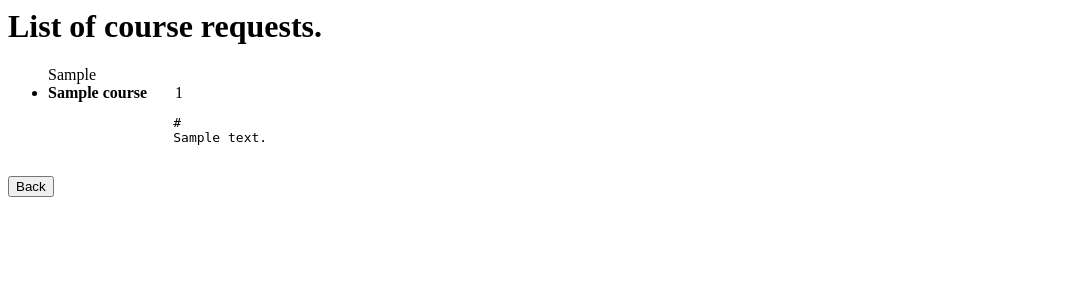
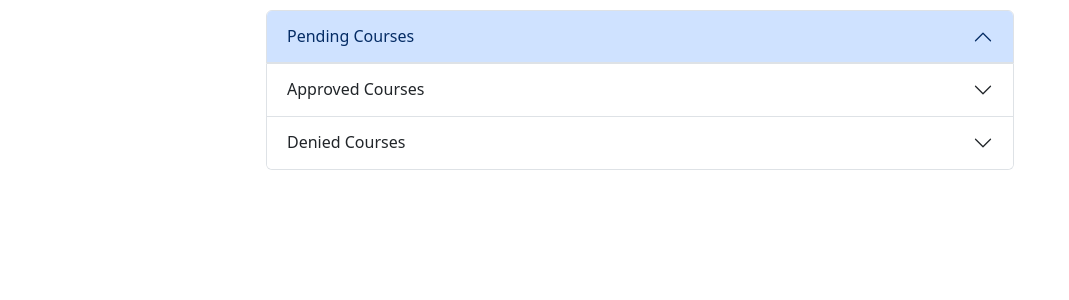
Before and after one commit to SaidHoja/Transfer-Guide, a Django app: template TransferGuide/templates/TransferGuide/addCourseList.html in a window 1280 px wide. Shown: the top 300 px of the page, without its empty margins (0-1069 px from the left). Run offline with Django 3.2, Linux system fonts and the light colour scheme; the template is opened without the code that fills it: most values are stand-ins (such as "Sample title", 1, 10 or a date in 2020); some libraries are stand-ins or nearby versions.

Commit message:
form differentiates between pending, approved, and denied courses

```diff
--- a/TransferGuide/models.py
+++ b/TransferGuide/models.py
@@ -14,7 +14,7 @@
     course_delivery = models.CharField(max_length=10, null=True, blank=True)
     syllabus_url = models.URLField(null=True, blank=True)
     credit_hours = models.PositiveIntegerField(default=3, validators=[MinValueValidator(1), MaxValueValidator(10)])
-    approved = models.CharField(max_length=1,default="P")
+    status = models.CharField(max_length=1,default="P")
     def __str__(self):
         return str(self.username) + " " + str(self.course_name)
 
--- a/TransferGuide/templates/TransferGuide/addCourseList.html
+++ b/TransferGuide/templates/TransferGuide/addCourseList.html
@@ -1,23 +1,77 @@
-<h1 class = "text-center">List of course requests.</h1>
-
-<body>
-    <!-- List of course requests -->
-    {% if allCourseRequests %}
-        <ul>
-        {% for course in allCourseRequests %}
-        {{course.course_institution}}
-        <li> <b>{{course.course_name}} </b> &nbsp;&nbsp;&nbsp;&nbsp;&nbsp; {{ course.course_number}}</li>
-    	<pre>
-    		{{course.course_url}}
-    		{{course.course_description}}
-    	</pre>
-        {% endfor %}
-        </ul>
-    {% else %}
-        <p>There are no course requests.</p>
-    {% endif %}
-
-</body>
-
-
-<button type="submit"><a href="/accounts/login" style="text-decoration:none;color:black">Back</a></button>
+{% load static %}{% load bootstrap5 %}{% bootstrap_css %}{% bootstrap_messages %}
+{% bootstrap_javascript %}
+<style>
+.center {
+  margin: auto;
+  width: 60%;
+  padding: 10px;
+}
+</style>
+<div class="accordion center" id="courseAccordion" >
+  <div class="accordion-item">
+    <h2 class="accordion-header" id="pendingHeading">
+      <button class="accordion-button" type="button" data-bs-toggle="collapse" data-bs-target="#pendingData" >
+        Pending Courses
+      </button>
+    </h2>
+    <div id="pendingData" class="accordion-collapse collapse" >
+      <div class="accordion-body">
+        <strong>PENDING COURSES HERE</strong>
+          {% if pending_courses %}
+            <ul>
+            {% for course in pending_courses %}
+              <h6>{{course.course_name}}</h6>
+              <p>{{ course.course_institution }} <br> {{ course.course_dept_num}} </p>
+              {% endfor %}
+            </ul>
+          {% else %}
+            <p>There are no pending course requests.</p>
+          {% endif %}
+      </div>
+    </div>
+  </div>
+  <div class="accordion-item">
+    <h2 class="accordion-header" id="approvedHeading">
+      <button class="accordion-button collapsed" type="button" data-bs-toggle="collapse" data-bs-target="#approvedData">
+        Approved Courses
+      </button>
+    </h2>
+    <div id="approvedData" class="accordion-collapse collapse" >
+      <div class="accordion-body">
+        <strong>APPROVED COURSES HERE</strong>
+        {% if approved_courses %}
+            <ul>
+            {% for course in approved_courses %}
+              <h6>{{course.course_name}}</h6>
+              <p>{{ course.course_institution }} <br> {{ course.course_dept_num}} </p>
+              {% endfor %}
+            </ul>
+          {% else %}
+            <p>There are no approved course requests.</p>
+          {% endif %}
+      </div>
+    </div>
+  </div>
+  <div class="accordion-item">
+    <h2 class="accordion-header" id="deniedHeading">
+      <button class="accordion-button collapsed" type="button" data-bs-toggle="collapse" data-bs-target="#deniedData">
+        Denied Courses
+      </button>
+    </h2>
+    <div id="deniedData" class="accordion-collapse collapse" >
+      <div class="accordion-body">
+          <strong>DENIED COURSES HERE</strong>
+          {% if denied_courses %}
+              <ul>
+              {% for course in denied_courses %}
+                <h6>{{course.course_name}}</h6>
+                <p>{{ course.course_institution }} <br> {{ course.course_dept_num}} </p>
+                {% endfor %}
+              </ul>
+            {% else %}
+              <p>There are no denied course requests.</p>
+            {% endif %}
+      </div>
+    </div>
+  </div>
+</div>
```
Also changed, not shown: TransferGuide/views.py (+6 -3 lines), TransferGuide/migrations/0011_rename_approved_course_status.py (added).
